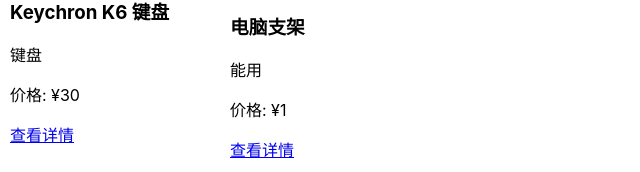
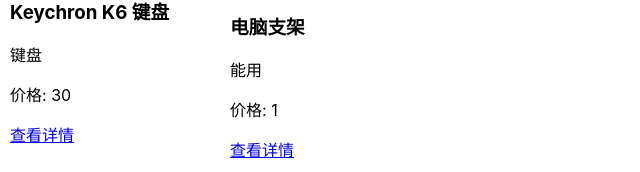
Before and after one commit to keke1022/SHShop, a React (Create React App) app: page / in a window 1280 px wide. Shown: the part 260-432 px from the top of the page, without its empty margins (0-640 px from the left). Built offline with nearby package versions, Linux system fonts and the light colour scheme.

Commit message:
chore: texts in homepage

```diff
--- a/src/pages/HomePage.js
+++ b/src/pages/HomePage.js
@@ -1,4 +1,3 @@
-import React, { useState, useEffect } from "react";
 import { Link } from "react-router-dom";
 import products from "../data/products.json";
 
@@ -12,7 +11,7 @@
             <img src={product.image} alt={product.name} width="100%" />
             <h3>{product.name}</h3>
             <p>{product.shortDescription}</p>
-            <p>价格: ¥{product.price}</p>
+            <p>价格: {product.price}</p>
             <Link to={`/product/${product.id}`}>查看详情</Link>
           </div>
         ))}
```
